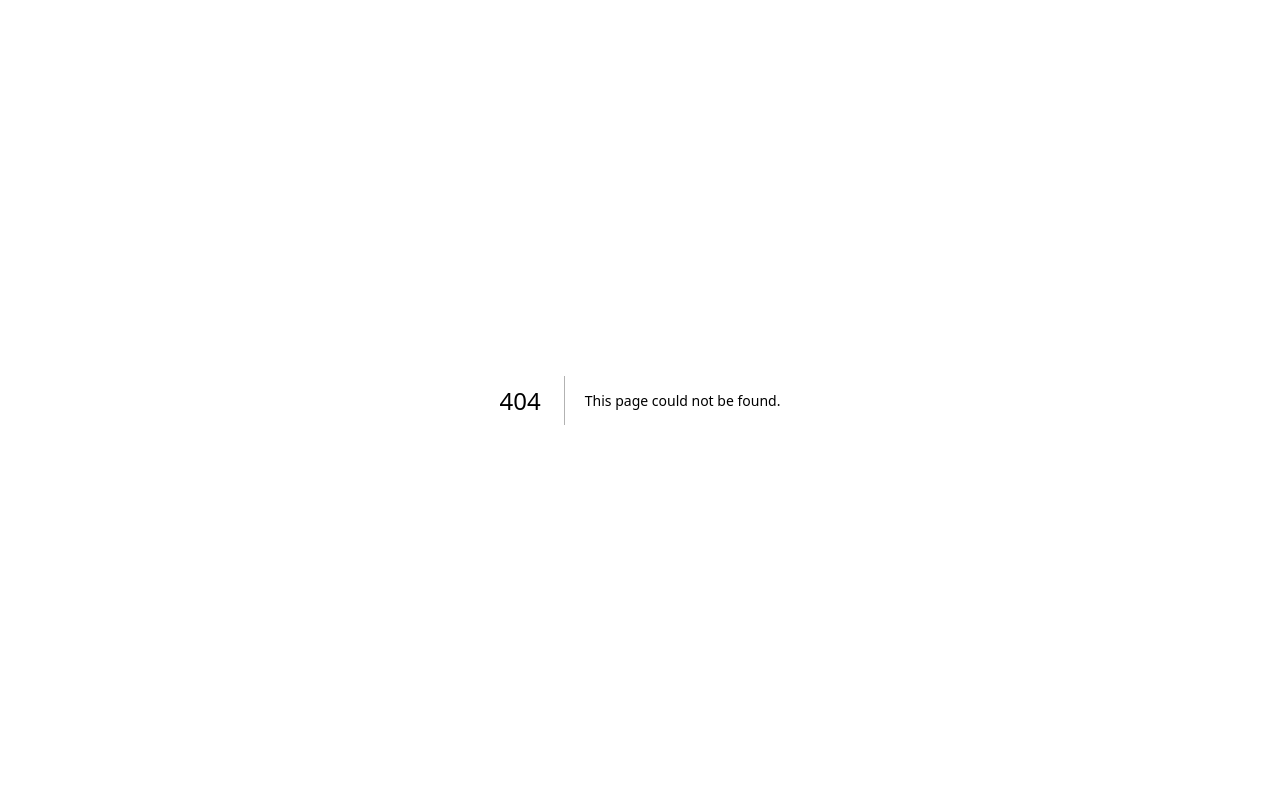
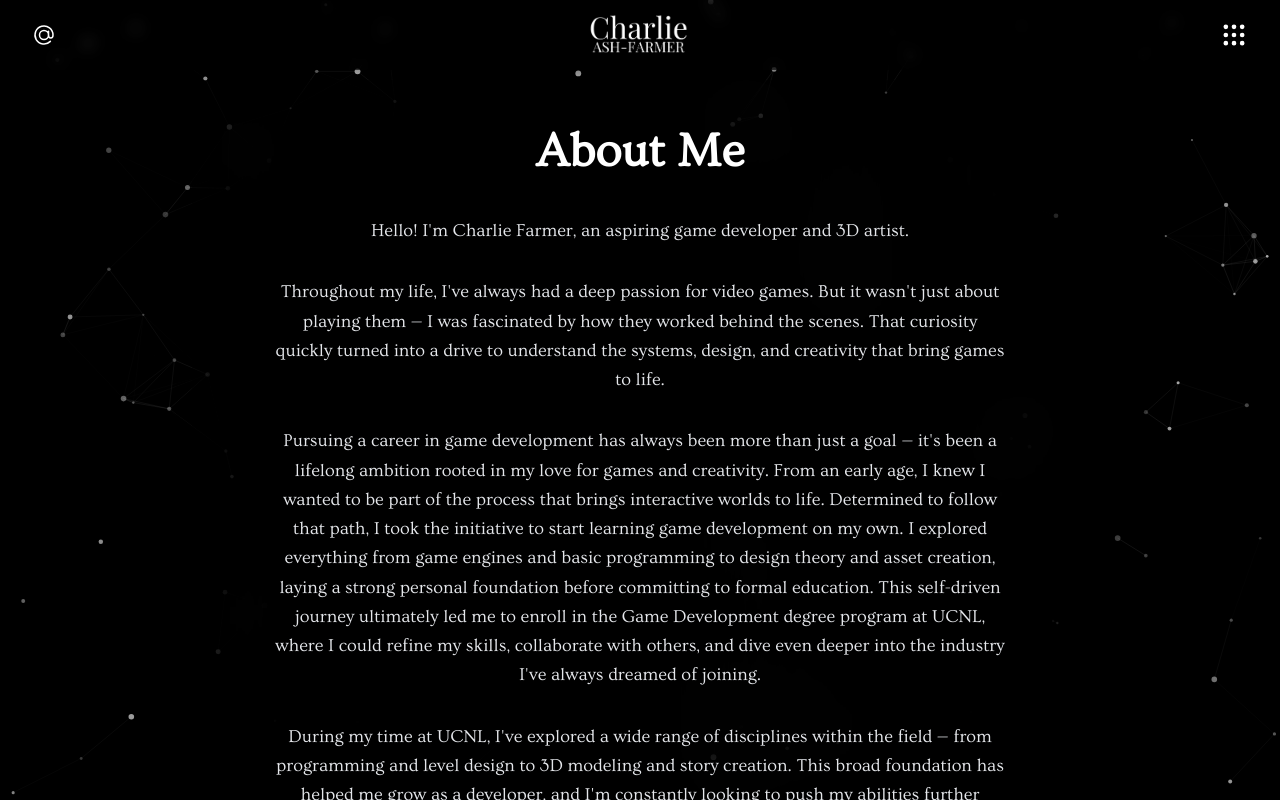
Before and after one commit to Cash-f/MyPortfolioWebsite, a Next.js app: page /about in a window 1280 px wide. Before the commit this address had no page. Built offline with nearby package versions, Linux system fonts and the light colour scheme.

Commit message:
Add About and Contact pages with layout and styling enhancements

```diff
--- /dev/null
+++ b/src/app/about/page.js
@@ -0,0 +1,57 @@
+'use client';
+
+import React from 'react';
+import Header from '../components/Header';
+import Footer from '../components/Footer';
+import ParticleBackground from '../components/ParticleBackground';
+
+export default function AboutPage() {
+  return (
+    <main className="pt-[80px] min-h-screen bg-black text-white flex flex-col">
+      <ParticleBackground />
+      <Header />
+
+      <section className="flex-grow max-w-4xl mx-auto w-full px-6 sm:px-12 md:px-20 backdrop-blur-2xl py-12 z-10 rounded-lg shadow-xl">
+        <h1 className="text-5xl font-extrabold text-center mb-10 text-white  bg-clip-text">
+          About Me
+        </h1>
+
+        <div className="space-y-8 text-lg text-gray-200 font-ovo text-center leading-relaxed">
+          <p>
+            Hello! I&apos;m Charlie Farmer, an aspiring game developer and 3D artist.
+          </p>
+          <p>
+            Throughout my life, I&apos;ve always had a deep passion for video games. But it wasn&apos;t just about playing them — I was fascinated by how they worked behind the scenes.
+            That curiosity quickly turned into a drive to understand the systems, design, and creativity that bring games to life.
+          </p>
+          <p>
+            Pursuing a career in game development has always been more than just a goal — it&apos;s been a lifelong ambition rooted in my love for games and creativity.
+            From an early age, I knew I wanted to be part of the process that brings interactive worlds to life.
+            Determined to follow that path, I took the initiative to start learning game development on my own.
+            I explored everything from game engines and basic programming to design theory and asset creation, laying a strong personal foundation before committing to formal education.
+            This self-driven journey ultimately led me to enroll in the Game Development degree program at UCNL, where I could refine my skills, collaborate with others, and dive even deeper into the industry I&apos;ve always dreamed of joining.
+          </p>
+          <p>
+            During my time at UCNL, I&apos;ve explored a wide range of disciplines within the field — from programming and level design to 3D modeling and story creation.
+            This broad foundation has helped me grow as a developer, and I&apos;m constantly looking to push my abilities further through hands-on projects and collaboration.
+          </p>
+
+            <p>
+                I&apos;m excited to continue my journey in the world of games, and I&apos;m always open to connecting with like-minded developers, teams, and studios.
+            </p>
+        </div>
+
+        <div className="flex justify-center mt-12">
+        <a
+            href="/projects"
+            className="text-white px-8 py-3 rounded-full bg-black border border-white transition duration-300 ease-in-out font-ovo text-lg shadow-lg"
+        >
+            View My Projects
+        </a>
+        </div>
+      </section>
+
+      <Footer />
+    </main>
+  );
+}
--- /dev/null
+++ b/src/app/contact/page.js
@@ -0,0 +1,51 @@
+'use client';
+
+import React from 'react';
+import Header from '../components/Header';
+import Footer from '../components/Footer';
+import ParticleBackground from '../components/ParticleBackground';
+
+export default function ContactPage() {
+  return (
+    <main className="pt-[80px] min-h-screen bg-black text-white flex flex-col">
+      <ParticleBackground />
+      <Header />
+
+      <section className="flex-grow max-w-xl mx-auto w-full px-6 sm:px-12 md:px-20 backdrop-blur-2xl py-12 z-10 rounded-lg shadow-xl text-center">
+        <h1 className="text-5xl font-extrabold mb-10 text-white bg-clip-text ">
+          Get in Touch
+        </h1>
+
+        <div className="space-y-6 text-lg text-gray-200 font-ovo leading-relaxed">
+          <p>
+            Whether you&apos;re looking to collaborate, have questions about my work, or just want to talk games and tech, I&apos;d love to hear from you.
+          </p>
+
+          <p>
+            I&apos;m open to freelance opportunities, full-time roles, and game development projects of all sizes—especially those that push creative boundaries or explore new mechanics.
+            </p>
+
+          <p className="text-2xl font-bold">
+            Email me at: ashfarmerch@gmail.com
+          </p>
+          <p className="mt-8 text-xl">
+            You can also find me on:
+          </p>
+          <div className="flex justify-center space-x-6 mt-4">
+            <a
+              href="https://github.com/Cash-f"
+              target="_blank"
+              rel="noopener noreferrer"
+              className="text-gray-300 hover:text-white transition duration-300"
+              aria-label="GitHub Profile"
+            >
+              <svg xmlns="http://www.w3.org/2000/svg" width="32" height="32" viewBox="0 0 24 24" fill="currentColor"><path d="M12 0c-6.626 0-12 5.373-12 12 0 5.302 3.438 9.8 8.207 11.387.599.111.793-.261.793-.577v-2.234c-3.338.726-4.033-1.416-4.033-1.416-.546-1.387-1.333-1.756-1.333-1.756-1.082-.746.084-.729.084-.729 1.205.084 1.839 1.237 1.839 1.237 1.07 1.835 2.809 1.305 3.492.997.107-.775.418-1.305.762-1.604-2.665-.305-5.467-1.334-5.467-5.931 0-1.311.469-2.381 1.236-3.221-.124-.303-.535-1.524.117-3.176 0 0 1.008-.322 3.301 1.23.957-.266 1.983-.399 3.003-.404 1.02.005 2.047.138 3.006.404 2.291-1.552 3.297-1.23 3.297-1.23.653 1.653.242 2.874.118 3.176.77.84 1.235 1.911 1.235 3.221 0 4.609-2.807 5.624-5.479 5.921.43.372.823 1.102.823 2.222v3.293c0 .319.192.694.801.576 4.765-1.589 8.199-6.086 8.199-11.386 0-6.627-5.373-12-12-12z"/></svg>
+            </a>
+          </div>
+        </div>
+      </section>
+
+      <Footer />
+    </main>
+  );
+}
--- a/src/app/globals.css
+++ b/src/app/globals.css
@@ -16,9 +16,6 @@ img {
   height: auto;
   display: block;
 }
-
-
-
 
 a {
   color: inherit;
@@ -40,3 +37,31 @@ a {
     transparent
   );
 }
+
+@keyframes rotateBorder {
+  to {
+    background-position: 200% center;
+  }
+}
+
+.animated-border-wrapper {
+  position: relative;
+  border-radius: 0.75rem;
+  overflow: hidden;
+  padding: 2px;
+  display: inline-block;
+}
+
+
+
+.animated-border-wrapper:hover::before {
+  opacity: 1;
+  animation-play-state: running;
+}
+
+
+.animated-border-wrapper .inner-button {
+  position: relative;
+  z-index: 1;
+  background-color: #1f2937;
+}
--- a/src/app/page.js
+++ b/src/app/page.js
@@ -13,7 +13,7 @@ import ParticleBackground from './components/ParticleBackground';
 const softwareTools = [
   { name: 'Blender', file: 'blender.png', experience: 'Advanced' },
   { name: 'Unreal Engine', file: 'unreal.png', experience: 'Advanced' },
-  { name: 'Unity', file: 'unity.png', experience: 'Basic' },
+  { name: 'Unity', file: 'unity', experience: 'Basic' },
   { name: 'Substance Painter', file: 'substance-painter.png', experience: 'Intermediate' },
   { name: 'Substance Designer', file: 'substance-designer.png', experience: 'Basic' },
 ];
@@ -97,23 +97,23 @@ export default function Home() {
 
 
           <div
-            className="rounded-lg p-6 backdrop-blur-md flex items-center justify-center space-x-8 mb-2 px-12"
-            style={{ minHeight: '400px' }}
+            className="rounded-lg p-6 backdrop-blur-md flex items-center justify-center mb-2 px-12 md:px-24 lg:px-32 w-full"
+            style={{ minHeight: '600px' }}
           >
             <button
               onClick={prevItem}
               className="text-white hover:text-gray-300 transition mx-2 z-20"
             >
-              <ChevronLeft size={32} />
+              <ChevronLeft size={48} />
             </button>
 
-            <div className="flex items-center justify-center gap-10 mx-6">
+            <div className="flex items-center justify-center flex-grow">
               {carouselItems.map((item, index) => {
                 const isActive = index === current;
                 return (
                   <motion.div
                     key={item.id}
-                    className={`flex flex-col items-center justify-center transition-all duration-300 ${
+                    className={`flex flex-col items-center justify-center transition-all duration-300 mx-4 lg:mx-8 ${
                       isActive ? 'scale-110' : 'scale-90 opacity-50'
                     }`}
                     animate={{
@@ -124,8 +124,8 @@ export default function Home() {
                     <Image
                       src={item.src}
                       alt={item.alt}
-                      width={220}
-                      height={220}
+                      width={400}
+                      height={400}
                       className="object-contain rounded-lg"
                       priority={isActive}
                     />
@@ -139,17 +139,20 @@ export default function Home() {
               onClick={nextItem}
               className="text-white hover:text-gray-300 transition mx-2 z-20"
             >
-              <ChevronRight size={32} />
+              <ChevronRight size={48} />
             </button>
           </div>
 
-          <motion.button
-            className="bg-white text-white px-6 py-2 rounded-xl hover:bg-gray-700 transition"
-            whileHover={{ scale: 1.05 }}
-            onClick={() => router.push('/projects')}
-          >
-            View More Projects
-          </motion.button>
+
+          <div className="flex border border-white rounded-xl items-center justify-center mt-4">
+            <motion.button
+              className="inner-button text-white px-6 py-2 rounded-xl  transition"
+              whileHover={{ scale: 1.2 }}
+              onClick={() => router.push('/projects')}
+            >
+              View More Projects
+            </motion.button>
+          </div>
 
           <div className="max-w-6xl w-full mx-auto mt-16 rounded-lg p-6 backdrop-blur-md">
             <div className="flex flex-col md:flex-row justify-center items-stretch overflow-hidden">
```
